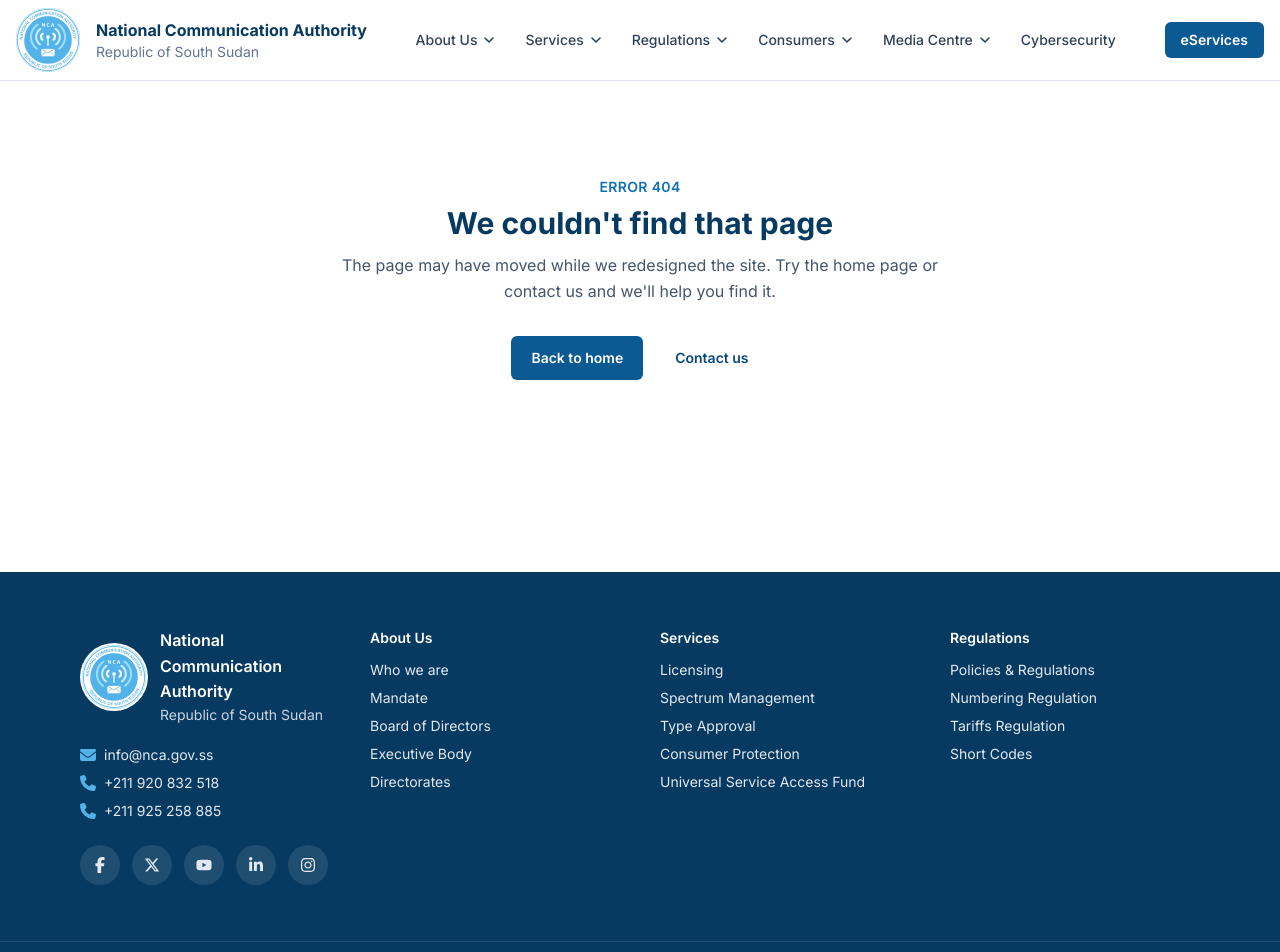
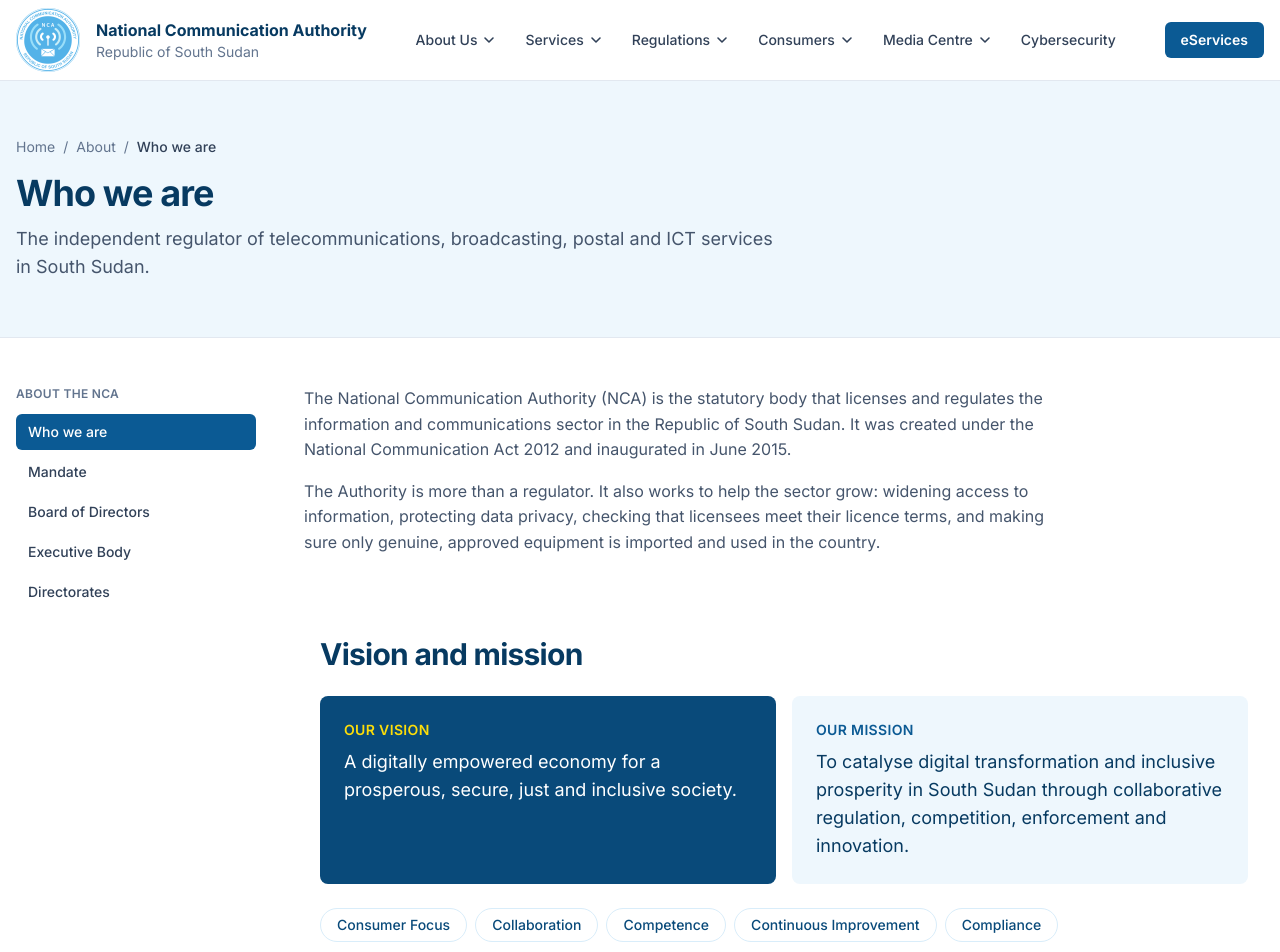
Before and after one commit to SanMajur/nca-website, a Next.js app: page /about-us in a window 1280 px wide. Before the commit this address had no page. Shown: the top 952 px of the page. Built offline with nearby package versions, Linux system fonts and the light colour scheme.

Commit message:
feat(about): add Who we are page with vision, goals, objectives and structure

```diff
--- /dev/null
+++ b/app/about-us/page.tsx
@@ -0,0 +1,247 @@
+import type { Metadata } from 'next';
+import Link from 'next/link';
+import PageShell from '@/components/layout/PageShell';
+import Section from '@/components/ui/Section';
+import { aboutPages } from '@/lib/sections';
+
+export const metadata: Metadata = {
+  title: 'Who we are',
+  description:
+    "The National Communication Authority is South Sudan's statutory regulator for ICT, telecommunications, broadcasting and postal services.",
+};
+
+const goals = [
+  {
+    n: 1,
+    title: 'Bridging the digital divide',
+    text: 'Safe, reliable and affordable broadband for everyone in the country.',
+  },
+  {
+    n: 2,
+    title: 'Catalysing the digital economy',
+    text: 'A climate in which digital businesses can start, compete and grow.',
+  },
+  {
+    n: 3,
+    title: 'Consumer protection and digital skills',
+    text: "Protecting users' rights and building digital literacy.",
+  },
+  {
+    n: 4,
+    title: 'Strengthening NCA capacity',
+    text: 'Better regulatory tools and stronger enforcement.',
+  },
+];
+
+const values = [
+  'Consumer Focus',
+  'Collaboration',
+  'Competence',
+  'Continuous Improvement',
+  'Compliance',
+];
+
+const objectives = [
+  {
+    title: 'Licensing',
+    text: 'Licenses operators across communication services and checks they meet the rules.',
+  },
+  {
+    title: 'Tariff regulation',
+    text: 'Reviews how services are costed and priced so tariffs stay fair and competitive.',
+  },
+  {
+    title: 'Frequency management',
+    text: "Allocates, licenses and monitors spectrum so services don't interfere with each other.",
+  },
+  {
+    title: 'Consumer protection',
+    text: 'Sets rules so people get modern, affordable, good-quality services.',
+  },
+  {
+    title: 'Dispute resolution',
+    text: 'Provides a fair, transparent way to settle disputes in the sector.',
+  },
+  {
+    title: 'International representation',
+    text: 'Speaks for South Sudan in regional and global communication forums.',
+  },
+];
+
+const aims = [
+  'Promote and regulate the sector, supporting fair competition and investment.',
+  'Make communication services accessible, reliable and affordable in every region.',
+  'Use scarce resources such as spectrum and numbering efficiently.',
+  'Support national security through how the sector is regulated.',
+  'Keep South Sudan in line with regional and international agreements.',
+];
+
+const directorates = [
+  'Corporate Affairs',
+  'Regulation and Enforcement',
+  'Spectrum Management',
+  'Research and Planning',
+  'Finance',
+  'Human Resources',
+  'Technical Services',
+  'Administration and Logistics',
+];
+
+export default function AboutPage() {
+  return (
+    <PageShell
+      title="Who we are"
+      description="The independent regulator of telecommunications, broadcasting, postal and ICT services in South Sudan."
+      crumbs={[{ label: 'About' }, { label: 'Who we are' }]}
+      sideTitle="About the NCA"
+      sideItems={aboutPages}
+    >
+      <div className="max-w-3xl space-y-4 text-slate-600">
+        <p>
+          The National Communication Authority (NCA) is the statutory body that
+          licenses and regulates the information and communications sector in
+          the Republic of South Sudan. It was created under the National
+          Communication Act 2012 and inaugurated in June 2015.
+        </p>
+        <p>
+          The Authority is more than a regulator. It also works to help the
+          sector grow: widening access to information, protecting data privacy,
+          checking that licensees meet their licence terms, and making sure only
+          genuine, approved equipment is imported and used in the country.
+        </p>
+      </div>
+
+      <div id="vision-mission" className="scroll-mt-28">
+        <Section title="Vision and mission">
+          <div className="grid gap-4 md:grid-cols-2">
+            <div className="bg-brand-800 rounded-lg p-6 text-white">
+              <h3 className="text-flag-yellow text-sm font-semibold tracking-wide uppercase">
+                Our vision
+              </h3>
+              <p className="mt-2 text-lg">
+                A digitally empowered economy for a prosperous, secure, just and
+                inclusive society.
+              </p>
+            </div>
+            <div className="bg-brand-50 rounded-lg p-6">
+              <h3 className="text-brand-700 text-sm font-semibold tracking-wide uppercase">
+                Our mission
+              </h3>
+              <p className="text-brand-900 mt-2 text-lg">
+                To catalyse digital transformation and inclusive prosperity in
+                South Sudan through collaborative regulation, competition,
+                enforcement and innovation.
+              </p>
+            </div>
+          </div>
+          <ul className="mt-6 flex flex-wrap gap-2" aria-label="Core values">
+            {values.map((v) => (
+              <li
+                key={v}
+                className="border-brand-100 text-brand-800 rounded-full border bg-white px-4 py-1.5 text-sm font-medium"
+              >
+                {v}
+              </li>
+            ))}
+          </ul>
+        </Section>
+      </div>
+
+      <Section
+        title="Strategic goals 2025–2029"
+        intro="Our plan sets out how the NCA will become a Generation 5 regulator: one that drives digital change through joined-up policy."
+      >
+        <ol className="grid gap-4 sm:grid-cols-2">
+          {goals.map((g) => (
+            <li
+              key={g.n}
+              className="flex gap-4 rounded-lg border border-slate-200 p-5"
+            >
+              <span className="bg-brand-700 grid h-9 w-9 shrink-0 place-items-center rounded-full text-sm font-bold text-white">
+                {g.n}
+              </span>
+              <div>
+                <h3 className="text-brand-900 font-semibold">{g.title}</h3>
+                <p className="mt-1 text-sm text-slate-600">{g.text}</p>
+              </div>
+            </li>
+          ))}
+        </ol>
+        <a
+          href="https://www.nca.gov.ss/_files/ugd/903a5e_2cca66c6b7cb47489205bd4af247ce4e.pdf?index=true"
+          className="text-brand-700 mt-5 inline-block text-sm font-semibold hover:underline"
+        >
+          Read the full Strategic Plan (PDF) →
+        </a>
+      </Section>
+
+      <div id="core-objectives" className="scroll-mt-28">
+        <Section title="Core objectives">
+          <ul className="grid gap-4 sm:grid-cols-2 xl:grid-cols-3">
+            {objectives.map((o) => (
+              <li
+                key={o.title}
+                className="rounded-lg border border-slate-200 p-5"
+              >
+                <h3 className="text-brand-900 font-semibold">{o.title}</h3>
+                <p className="mt-2 text-sm text-slate-600">{o.text}</p>
+              </li>
+            ))}
+          </ul>
+        </Section>
+      </div>
+
+      <div id="functions-powers" className="scroll-mt-28">
+        <Section title="Functions and powers">
+          <ul className="marker:text-brand-600 max-w-3xl list-disc space-y-2 pl-5 text-slate-600">
+            {aims.map((a) => (
+              <li key={a}>{a}</li>
+            ))}
+          </ul>
+          <p className="mt-5 max-w-3xl text-slate-600">
+            Through the Universal Service Access Fund (USAF), the NCA also works
+            to extend communication infrastructure to rural and underserved
+            areas.{' '}
+            <a
+              href="https://usaf.gov.ss"
+              className="text-brand-700 font-medium hover:underline"
+            >
+              Visit USAF
+            </a>
+            .
+          </p>
+        </Section>
+      </div>
+
+      <div id="structure" className="scroll-mt-28">
+        <Section
+          title="How we are organised"
+          intro="A Board of Directors sets policy and oversees the Authority. The Director General, appointed by the President, runs day-to-day operations through eight directorates."
+        >
+          <ul className="grid gap-3 sm:grid-cols-2 xl:grid-cols-4">
+            {directorates.map((d) => (
+              <li
+                key={d}
+                className="bg-brand-50 text-brand-900 rounded-md px-4 py-3 text-sm font-medium"
+              >
+                {d}
+              </li>
+            ))}
+          </ul>
+          <p className="mt-5 text-sm text-slate-600">
+            <Link
+              href="/about/directorates"
+              className="text-brand-700 font-semibold hover:underline"
+            >
+              See what each directorate does →
+            </Link>
+          </p>
+          <p className="mt-6 max-w-3xl text-sm text-slate-500">
+            The Authority is funded by government appropriations, licence fees,
+            fines, levies, donations and grants.
+          </p>
+        </Section>
+      </div>
+    </PageShell>
+  );
+}
--- a/components/ui/Section.tsx
+++ b/components/ui/Section.tsx
@@ -4,19 +4,21 @@
   title,
   intro,
   children,
+  inset = false,
 }: {
   title: string;
   intro?: string;
   children: React.ReactNode;
+  inset?: boolean;
 }) {
   return (
-    <section className="mx-auto max-w-6xl px-4 pt-20">
+    <section className={inset ? 'pt-14' : 'mx-auto max-w-6xl px-4 pt-20'}>
       <Reveal>
         <h2 className="text-brand-900 text-2xl font-bold tracking-tight sm:text-3xl">
           {title}
         </h2>
         {intro && <p className="mt-2 max-w-2xl text-slate-600">{intro}</p>}
-        <div className="mt-8">{children}</div>
+        <div className="mt-6">{children}</div>
       </Reveal>
     </section>
   );
```
